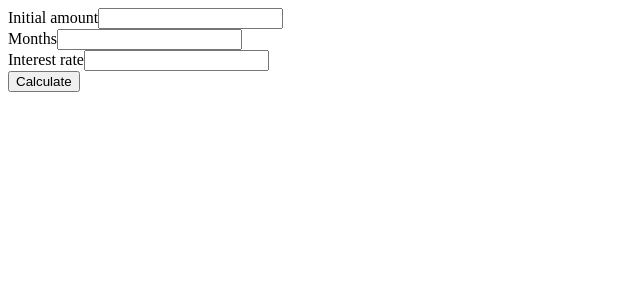
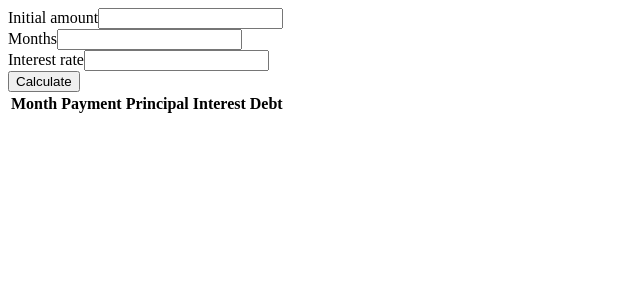
Before and after one commit to AhmadShahbalayev/Loan-Calculator-on-React-Hooks, a React (Create React App) app: page / in a window 1280 px wide. Shown: the top 300 px of the page, without its empty margins (0-640 px from the left). Built offline with nearby package versions, Linux system fonts and the light colour scheme.

Commit message:
created table

```diff
--- a/src/components/LoanForm.jsx
+++ b/src/components/LoanForm.jsx
@@ -2,14 +2,13 @@
 import React from 'react';
 import { useForm } from 'react-hook-form';
 
-export default () => {
+export default props => {
 
   const { register, handleSubmit, errors } = useForm();
-  const onSubmit = values => console.log(values);
+  const onSubmit = values => props.setValues(values);
 
   return (
     <form onSubmit={handleSubmit(onSubmit)}>
-
       <div>
         <label htmlFor="amount">Initial amount</label>
         <input type="number" name="amount" id="amount"
@@ -19,7 +18,6 @@ export default () => {
           })} />
         {errors.amount && <p>This field must be a positive number</p>}
       </div>
-
       <div>
         <label htmlFor="time">Months</label>
         <input type="number" name="time" id="time"
@@ -29,7 +27,6 @@ export default () => {
           })} />
         {errors.time && <p>This field must be a positive number</p>}
       </div>
-
       <div>
         <label htmlFor="rate">Interest rate</label>
         <input type="number" name="rate" id="rate"
@@ -39,11 +36,9 @@ export default () => {
           })} />
         {errors.rate && <p>This field must be a positive number</p>}
       </div>
-
       <div>
         <button type="submit">Calculate</button>
       </div>
-
     </form>
   )
 }
--- a/src/components/LoanTable.jsx
+++ b/src/components/LoanTable.jsx
@@ -0,0 +1,21 @@
+import React from 'react';
+
+export default props => {
+
+    return (
+        <table>
+            <thead>
+                <tr>
+                    <th>Month</th>
+                    <th>Payment</th>
+                    <th>Principal</th>
+                    <th>Interest</th>
+                    <th>Debt</th>
+                </tr>
+            </thead>
+            <tbody>
+                {/* here will be table body */}
+            </tbody>
+        </table>
+    )
+}
--- a/src/pages/Homepage.jsx
+++ b/src/pages/Homepage.jsx
@@ -1,11 +1,22 @@
 // Libraries:
-import React from 'react';
+import React, {useState} from 'react';
+
+// Components:
 import LoanForm from '../components/LoanForm';
+import LoanTable from '../components/LoanTable';
 
 export default () => {
+
+  const [values, setValues] = useState({
+    amount: 0,
+    time: 0,
+    rate: 0
+  });
+
   return (
     <React.Fragment>
-      <LoanForm />
+      <LoanForm setValues = {setValues}/>
+      <LoanTable values = {values}/>
     </React.Fragment>
   )
 }
```
Also changed, not shown: 1 other file (tests, documents, lock files or other folders).
